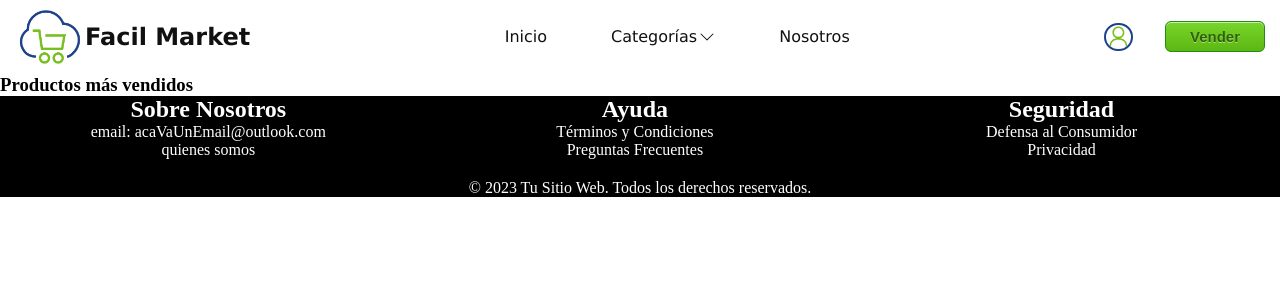
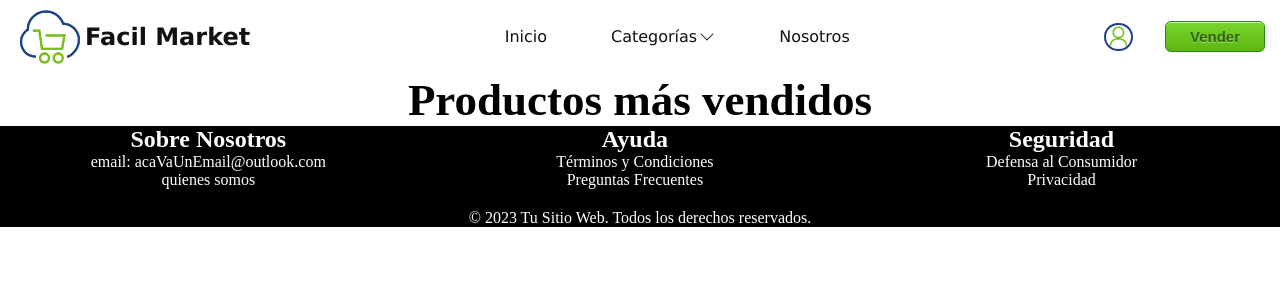
Before and after one commit to adharainfinita/facil-market-proyect, a React (Vite) app in the folder client/: page / in a window 1280 px wide. Shown: the top 300 px of the page. Built offline with nearby package versions, Linux system fonts and the light colour scheme; no server answers.

Commit message:
feat(client/trendProducts) add styles to the title

```diff
--- a/client/src/pages/Home.tsx
+++ b/client/src/pages/Home.tsx
@@ -25,8 +25,8 @@ function Home() {
 
     return (
         <>
-            <h3>Productos más vendidos</h3>
-            {products? <ProductCard products={products}/> : ''}
+            <h3 className="trend-title">Productos más vendidos</h3>
+            {products ? <ProductCard products={products}/> : ''}
         </>
     );
   }
--- /dev/null
+++ b/client/src/styles/components/_home.scss
@@ -0,0 +1,4 @@
+.trend-title{
+    font-size: 45px;
+    text-align: center;
+}
--- a/client/src/styles/styles.scss
+++ b/client/src/styles/styles.scss
@@ -8,3 +8,4 @@
 @import "./components/footer";
 @import "./components/terms";
 @import "./components/card";
+@import "./components/home";
```
